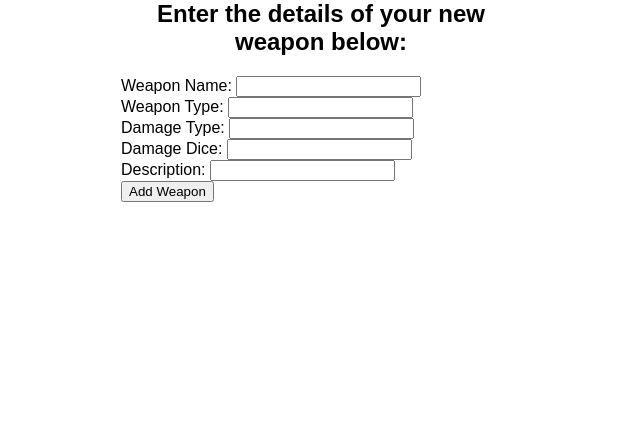
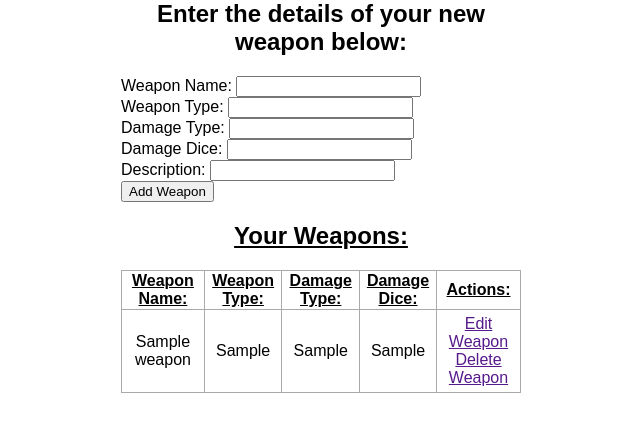
Before and after one commit to Pikmaniac369/C16302271-Final_Year_Project, a Flask app: page /weapons.html in a window 1280 px wide. Shown: the part 117-549 px from the top of the page, without its empty margins (319-959 px from the left). Run offline with Flask 2, Linux system fonts and the light colour scheme; tables that the repository leaves empty hold one stand-in row (values such as "Sample post").

Commit message:
Added functionality to display the weapons in the database in a table format.

```diff
--- a/templates/weapons.html
+++ b/templates/weapons.html
@@ -23,8 +23,33 @@
             <input type="submit" value="Add Weapon">
             <br>
         </form>
+    </div>
+    {% if weapons|length >= 1 %}
+    <h2 style="text-align: center;"><b><u>Your Weapons:</u></b></h2>
+    <table>
+        <tr>
+            <th><b><u>Weapon Name:</u></b></th>
+            <th><b><u>Weapon Type:</u></b></th>
+            <th><b><u>Damage Type:</u></b></th>
+            <th><b><u>Damage Dice:</u></b></th>
+            <th><b><u>Actions:</u></b></th>
+        </tr>
+        {% for weapon in weapons %}
+            <tr>
+                <td>{{ weapon.wName }}</td>
+                <td>{{ weapon.wType }}</td>
+                <td>{{ weapon.wDamage }}</td>
+                <td>{{ weapon.wDice }}</td>
+                <td>
+                    <a href="">Edit Weapon</a>
+                    <br>
+                    <a href="">Delete Weapon</a>
+                </td>
+            </tr>
+        {% endfor %}
 
-    </div>
+    </table>
+    {% endif %}
 </div>
 
 {% endblock %}
```
